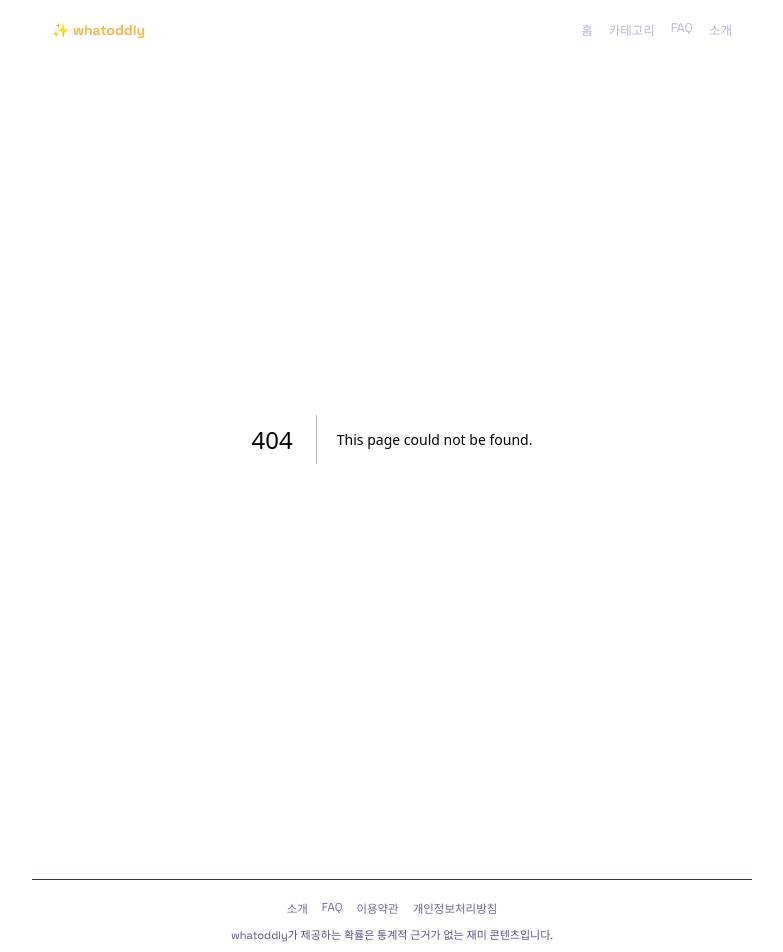
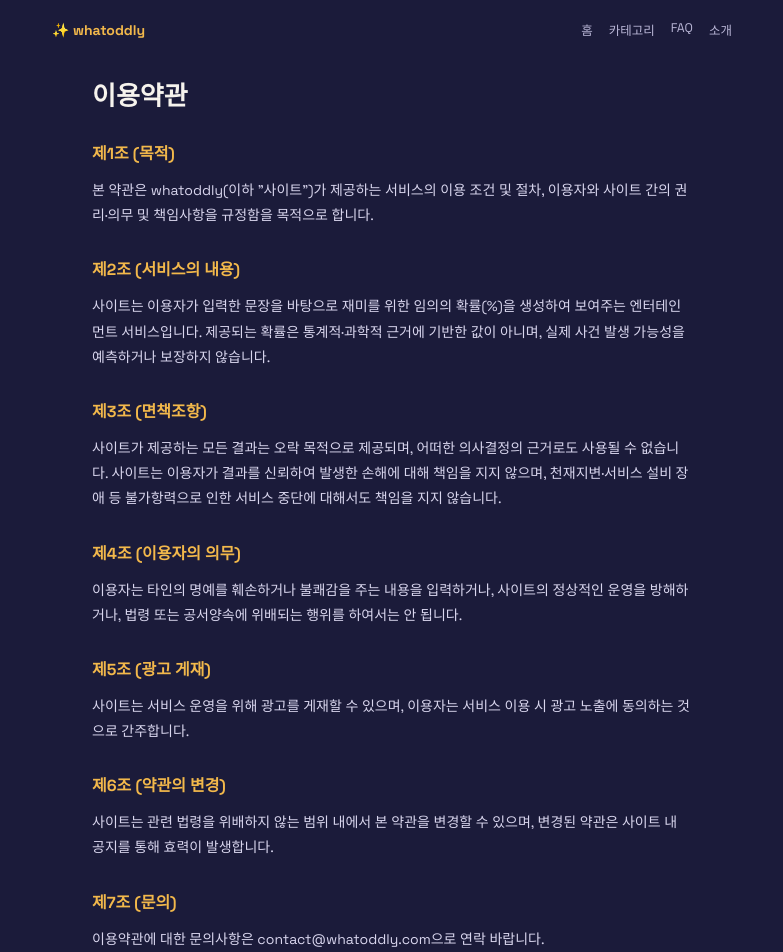
Before and after one commit to uli42852-commits/whatoddly, a Next.js app: page /terms in a window 1280 px wide. Before the commit this address had no page. Shown: the top 952 px of the page, without its empty margins (248-1031 px from the left). Built offline with nearby package versions, Linux system fonts and the light colour scheme.

Commit message:
Create page.js

```diff
--- /dev/null
+++ b/app/terms/page.js
@@ -0,0 +1,58 @@
+export const metadata = {
+  title: "이용약관 | whatoddly",
+};
+
+export default function TermsPage() {
+  return (
+    <div className="content-page">
+      <h1>이용약관</h1>
+
+      <h2>제1조 (목적)</h2>
+      <p>
+        본 약관은 whatoddly(이하 "사이트")가 제공하는 서비스의 이용 조건 및 절차,
+        이용자와 사이트 간의 권리·의무 및 책임사항을 규정함을 목적으로 합니다.
+      </p>
+
+      <h2>제2조 (서비스의 내용)</h2>
+      <p>
+        사이트는 이용자가 입력한 문장을 바탕으로 재미를 위한 임의의 확률(%)을
+        생성하여 보여주는 엔터테인먼트 서비스입니다. 제공되는 확률은 통계적·과학적
+        근거에 기반한 값이 아니며, 실제 사건 발생 가능성을 예측하거나 보장하지
+        않습니다.
+      </p>
+
+      <h2>제3조 (면책조항)</h2>
+      <p>
+        사이트가 제공하는 모든 결과는 오락 목적으로 제공되며, 어떠한 의사결정의
+        근거로도 사용될 수 없습니다. 사이트는 이용자가 결과를 신뢰하여 발생한
+        손해에 대해 책임을 지지 않으며, 천재지변·서비스 설비 장애 등 불가항력으로
+        인한 서비스 중단에 대해서도 책임을 지지 않습니다.
+      </p>
+
+      <h2>제4조 (이용자의 의무)</h2>
+      <p>
+        이용자는 타인의 명예를 훼손하거나 불쾌감을 주는 내용을 입력하거나, 사이트의
+        정상적인 운영을 방해하거나, 법령 또는 공서양속에 위배되는 행위를 하여서는
+        안 됩니다.
+      </p>
+
+      <h2>제5조 (광고 게재)</h2>
+      <p>
+        사이트는 서비스 운영을 위해 광고를 게재할 수 있으며, 이용자는 서비스
+        이용 시 광고 노출에 동의하는 것으로 간주합니다.
+      </p>
+
+      <h2>제6조 (약관의 변경)</h2>
+      <p>
+        사이트는 관련 법령을 위배하지 않는 범위 내에서 본 약관을 변경할 수 있으며,
+        변경된 약관은 사이트 내 공지를 통해 효력이 발생합니다.
+      </p>
+
+      <h2>제7조 (문의)</h2>
+      <p>이용약관에 대한 문의사항은 contact@whatoddly.com으로 연락 바랍니다.</p>
+
+      <h2>부칙</h2>
+      <p>본 약관은 2026년부터 시행됩니다.</p>
+    </div>
+  );
+}
```
